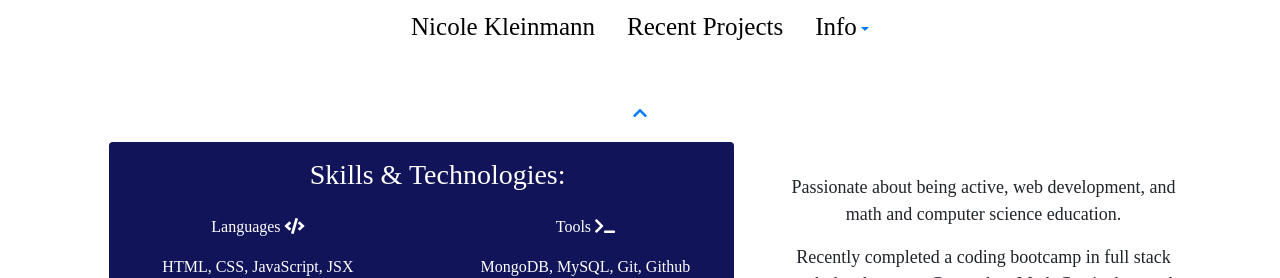
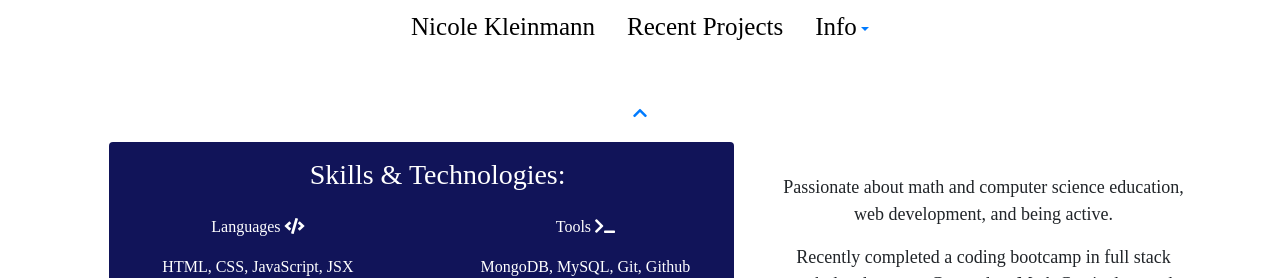
Before and after one commit to nkleinmann/NKportfolio, a React (Create React App) app: page /about in a window 1280 px wide. Shown: the top 278 px of the page. Built offline with nearby package versions, Linux system fonts and the light colour scheme; a web font is replaced by a local one.

Commit message:
about update

```diff
--- a/src/views/about.jsx
+++ b/src/views/about.jsx
@@ -17,7 +17,7 @@ function About() {
                 </Col>
                 <Col sm={12} md={4} className="mt-5 text-center aboutMe align-middle">
                     <p>
-                        Passionate about being active, web development, and math and computer science education.
+                        Passionate about math and computer science education, web development, and being active.
                     </p>
                     <p>Recently completed a coding bootcamp in full stack web development. Currently a Math Curriculum and Content Developer.
                     </p>
```
